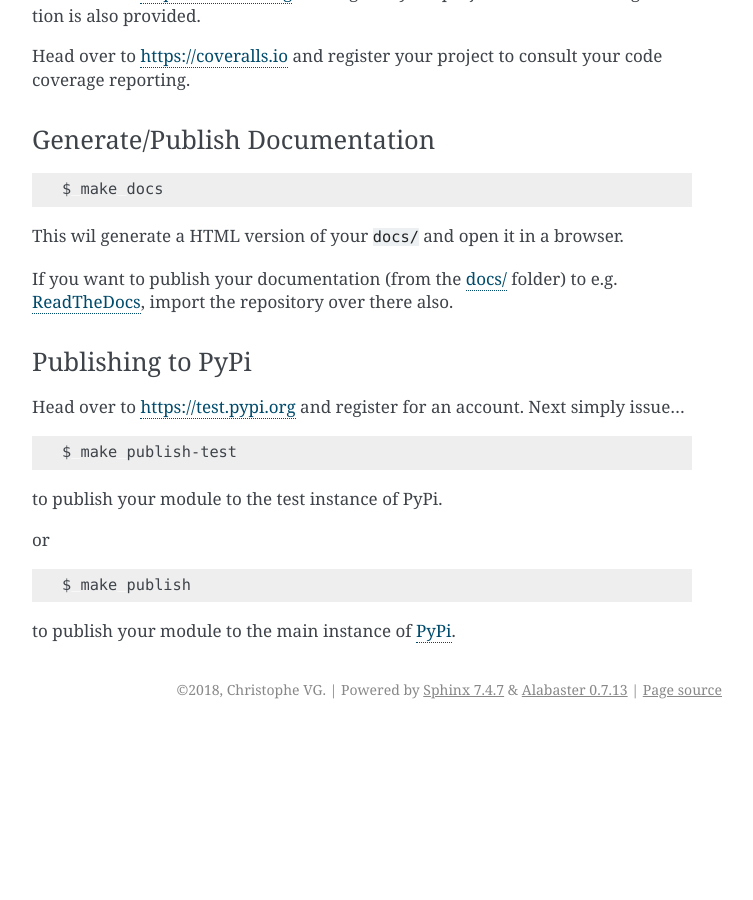
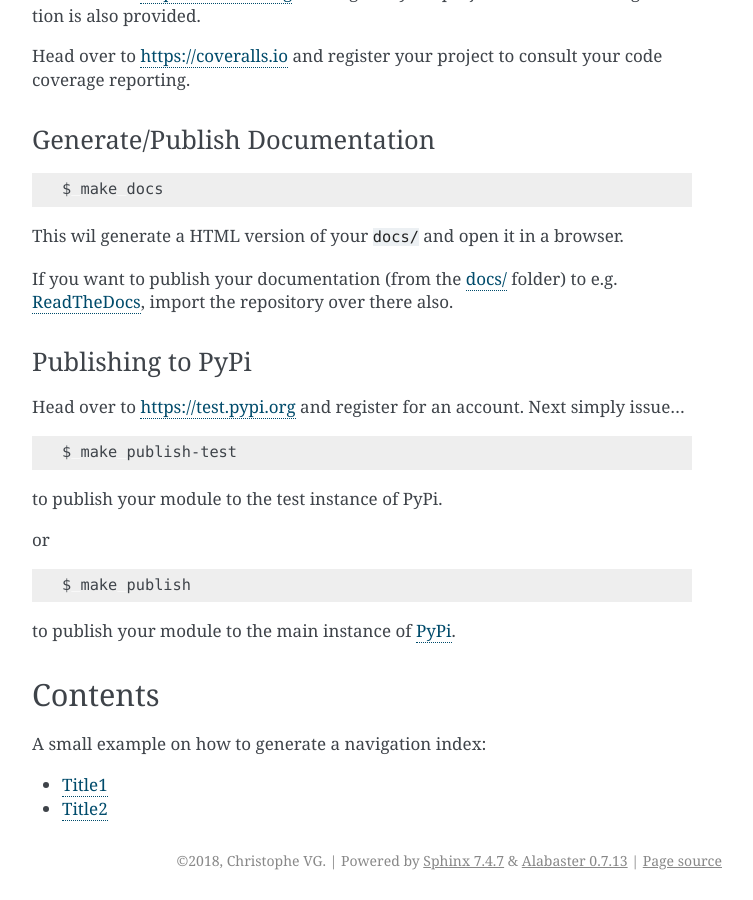
Before and after one commit to christophevg/pypi-template, a Sphinx documentation site: the page built from docs/index.md, in a window 1280 px wide and 900 px high, scrolled down 2447 px. Shown: the whole window, without its empty margins (388-1141 px from the left). Built offline with Sphinx 7.4.7, drawn with Linux system fonts in a browser that asks for light colours; before the commit the page ends 3176 px from its top, so only the background shows below that.

Commit message:
added config+example to generate navigation in doc

````diff
--- a/docs/conf.py
+++ b/docs/conf.py
@@ -51,6 +51,7 @@ templates_path = ['_templates']
 # source_suffix = '.rst'
 
 from recommonmark.parser import CommonMarkParser
+from recommonmark.transform import AutoStructify
 source_parsers = { ".md": CommonMarkParser }
 source_suffix  = ['.rst', '.md']
 
@@ -175,3 +176,9 @@ epub_title = project
 
 # A list of files that should not be packed into the epub file.
 epub_exclude_files = ['search.html']
+
+def setup(app):
+  app.add_config_value('recommonmark_config', {
+    'auto_toc_tree_section': 'Contents'
+  }, True)
+  app.add_transform(AutoStructify)
--- a/docs/index.md
+++ b/docs/index.md
@@ -133,3 +133,10 @@ $ make publish
 ```
 
 to publish your module to the main instance of  [PyPi](https://pypi.org).
+
+## Contents
+
+A small example on how to generate a navigation index:
+
+* [Title1](doc1.md)
+* [Title2](doc2.md)
````
Also changed, not shown: docs/doc1.md (added, +1 -0 lines), docs/doc2.md (added, +1 -0 lines).
